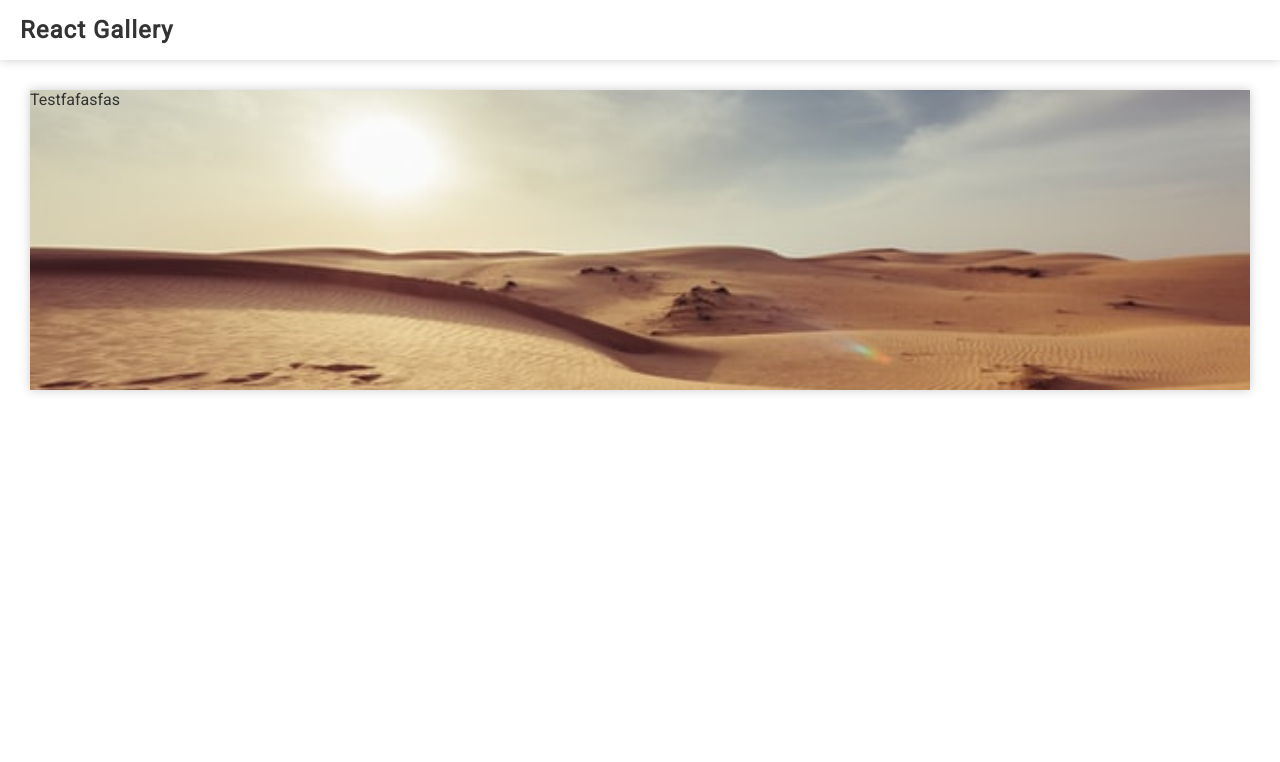
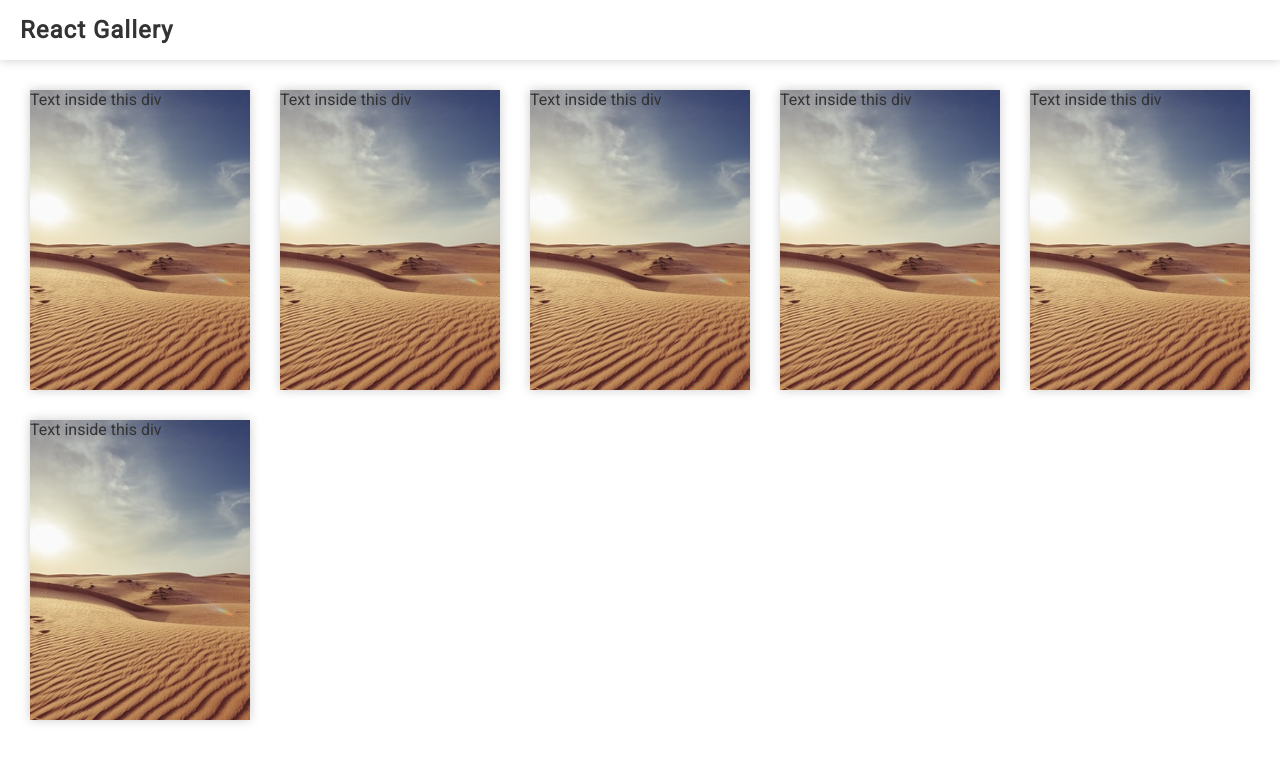
Before and after one commit to datorium-webtech/react-gallery, a plain HTML site: page index.html in a window 1280 px wide. Drawn offline with nearby package versions, Linux system fonts and the light colour scheme.

Commit message:
January 17: Responsive CSS design.

```diff
--- a/components/image.component.js
+++ b/components/image.component.js
@@ -8,6 +8,10 @@ class Image extends React.Component {
 
     }
 
+    /**
+     * The render function returns a react element (created with React.createElement())
+     * Whatever element is returned will be created when this class is used.
+     */
     render() {
         // TASK:
         // make this function return a value
@@ -15,6 +19,6 @@ class Image extends React.Component {
         // TASK:
         // Give the div created below 2 classes "item" and "image"
         // Give the div style.backgroundImage and set it to "url(resources/desert.jpg)"
-        return e("div", {className: "item image", style: {backgroundImage:"url(resources/desert.jpg)"}}, "Testfafasfas");
+        return e("div", {className: "item image", style: {backgroundImage:"url(resources/desert.jpg)"}}, "Text inside this div");
     }
 }
--- a/main.js
+++ b/main.js
@@ -1,17 +1,13 @@
 ReactDOM.render(
 
     [
+        e(Image, null, null),
+        e(Image, null, null),
+        e(Image, null, null),
+        e(Image, null, null),
+        e(Image, null, null),
         e(Image, null, null)
     ],
 
     document.querySelector(".image-container")
 );
-
-// To create several elements inside 1 container / parent element, you should use a list (array) of React elements
-// TASK:
-// Create 3 react elements inside .image-container:
-// 1. <span>, red background, "Text for this span"
-// 2. <span>, red background, "Text number 2"
-// 3. <div>, blue background, "Third react element"
-
-// TIMELIMIT: 19:20
--- a/style.css
+++ b/style.css
@@ -2,6 +2,11 @@ html, body {
     margin: 0;
     font-family: 'Roboto', sans-serif;
     color: #333;
+}
+
+main {
+    display: flex;
+    justify-content: center;
 }
 
 header {
@@ -19,7 +24,11 @@ header {
 
 .image-container {
     width: calc(100% - 60px);
+    max-width: 1300px;
     margin: 30px 30px 0px 30px;
+    display: flex;
+    flex-wrap: wrap;
+    justify-content: space-between;
 }
 
 .item {
@@ -34,3 +43,44 @@ header {
     background-size: cover;
     background-position: center;
 }
+
+/**
+ * Goal of the task: Customize the image for different screens.
+ * How to set different sizes for different screens?
+ * 1] Remember it.
+ * 2] You can google.
+ * 3] Check previous projects (Datorium Dashboard)
+ * 4] I will show an example in 2 minutes. 12:08
+ *
+ * TODO:
+ * 1] For screens no smaller than 500px width: image to be 50% wide
+ * 2] For screens with min width 750px: 33.3%
+ * 3] min 1000px screen: 25%
+ * 4] min 1250px screen: 20%;
+ *
+ * TIMELIMIT: 12:13
+ */
+
+@media (min-width: 500px) {
+    .item {
+        width: calc(50% - 15px);
+    }
+}
+
+@media (min-width: 750px) {
+    .item {
+        width: calc(33.3% - 20px);
+    }
+}
+
+@media (min-width: 1000px) {
+    .item {
+        width: calc(25% - 22.5px);
+    }
+}
+
+@media (min-width: 1250px) {
+    .item {
+        width: calc(20% - 24px);
+    }
+}
```
